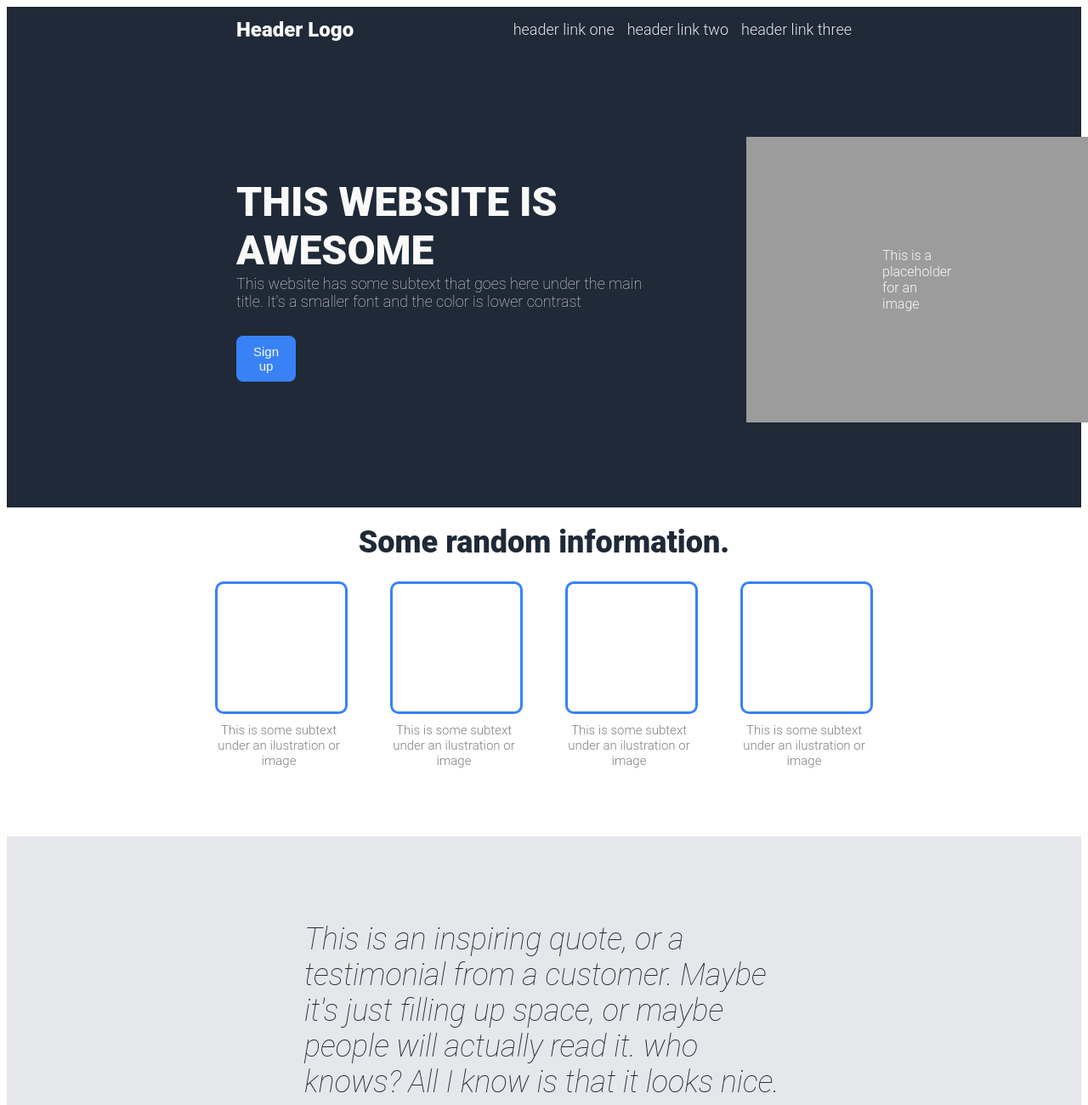
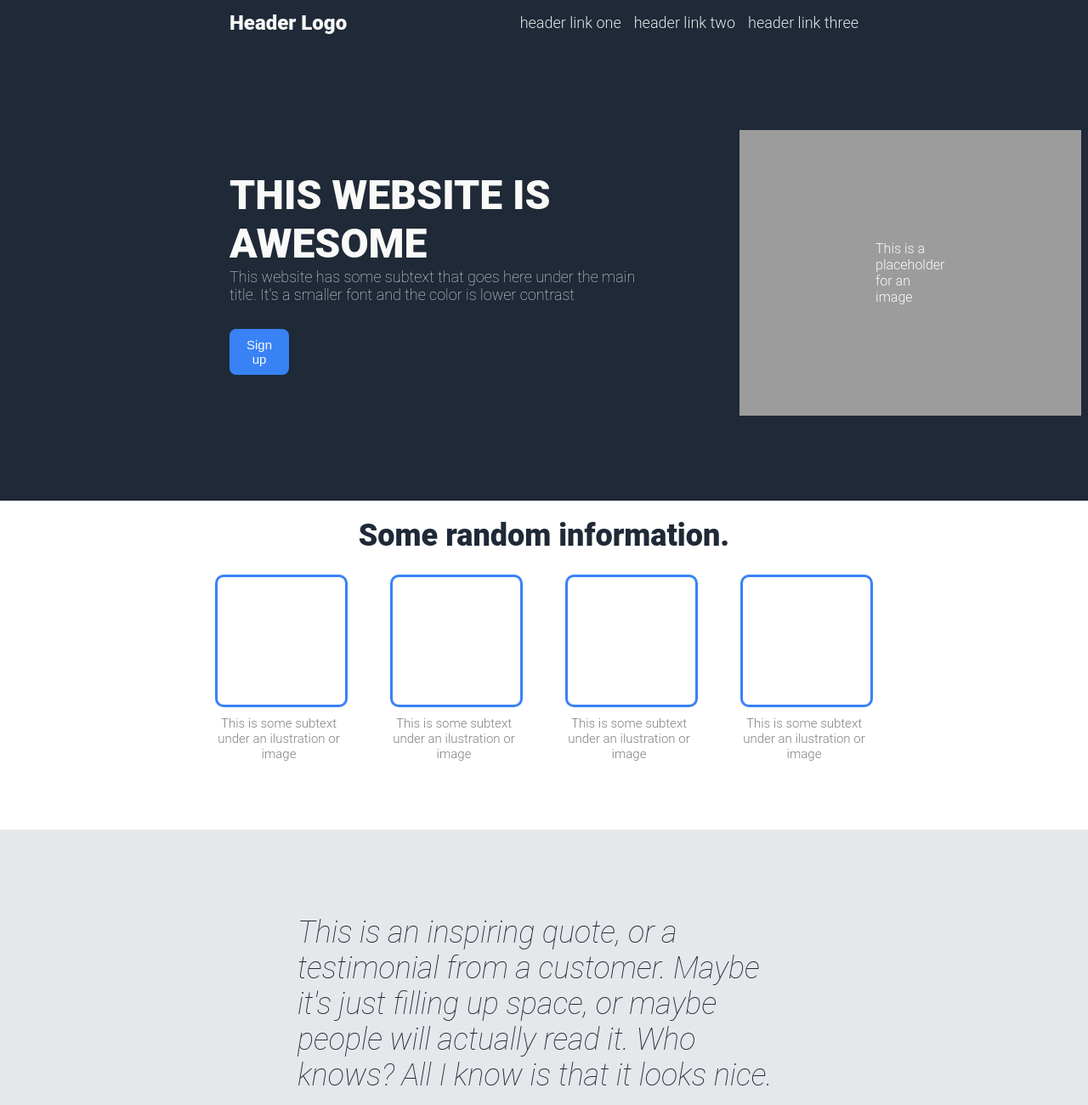
Before and after one commit to JoaoRamoss/landing-page-odin, a plain HTML site: page index.html in a window 1280 px wide. Shown: the top 1300 px of the page at 85% size. Drawn offline with Linux system fonts and the light colour scheme.

Commit message:
Fixed typo in third section and corrected margins, borders and paddings
There was a little bit of empty space at the left and top of the page (a white line going across them).
This was fixed by setting margin, border, and padding to 0 on the "body" element in the CSS file.

```diff
--- a/index.html
+++ b/index.html
@@ -46,7 +46,7 @@
         </div>
     </div>
     <div class="thirdSec">
-        <div class="quote">This is an inspiring quote, or a testimonial from a customer. Maybe it's just filling up space, or maybe people will actually read it. who knows? All I know is that it looks nice.</div>
+        <div class="quote">This is an inspiring quote, or a testimonial from a customer. Maybe it's just filling up space, or maybe people will actually read it. Who knows? All I know is that it looks nice.</div>
         <div class="author">-Thor, God of Thunder</div>
     </div>
 </body>
--- a/style.css
+++ b/style.css
@@ -3,6 +3,9 @@ html{
 }
 
 body{
+    margin: 0;
+    border: 0;
+    padding: 0;
     display: flex;
     flex-direction: column;
 }
@@ -17,6 +20,8 @@ ul{
 
 /*--------------------- TOP SECTION --------------------------*/
 .topSec{
+    margin: none;
+    border: none;
     background-color: #1F2937;
     padding-right: 270px;
     padding-left: 270px;
```
